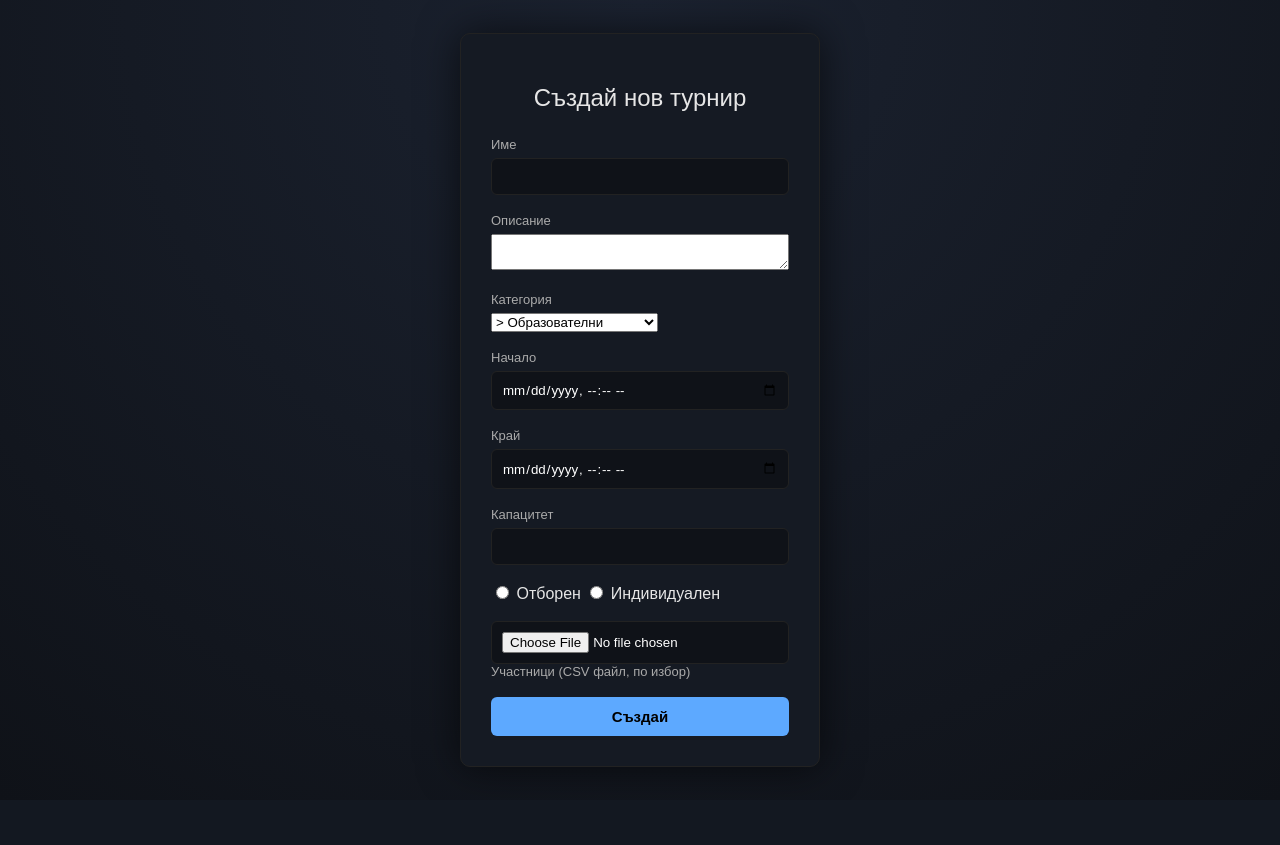
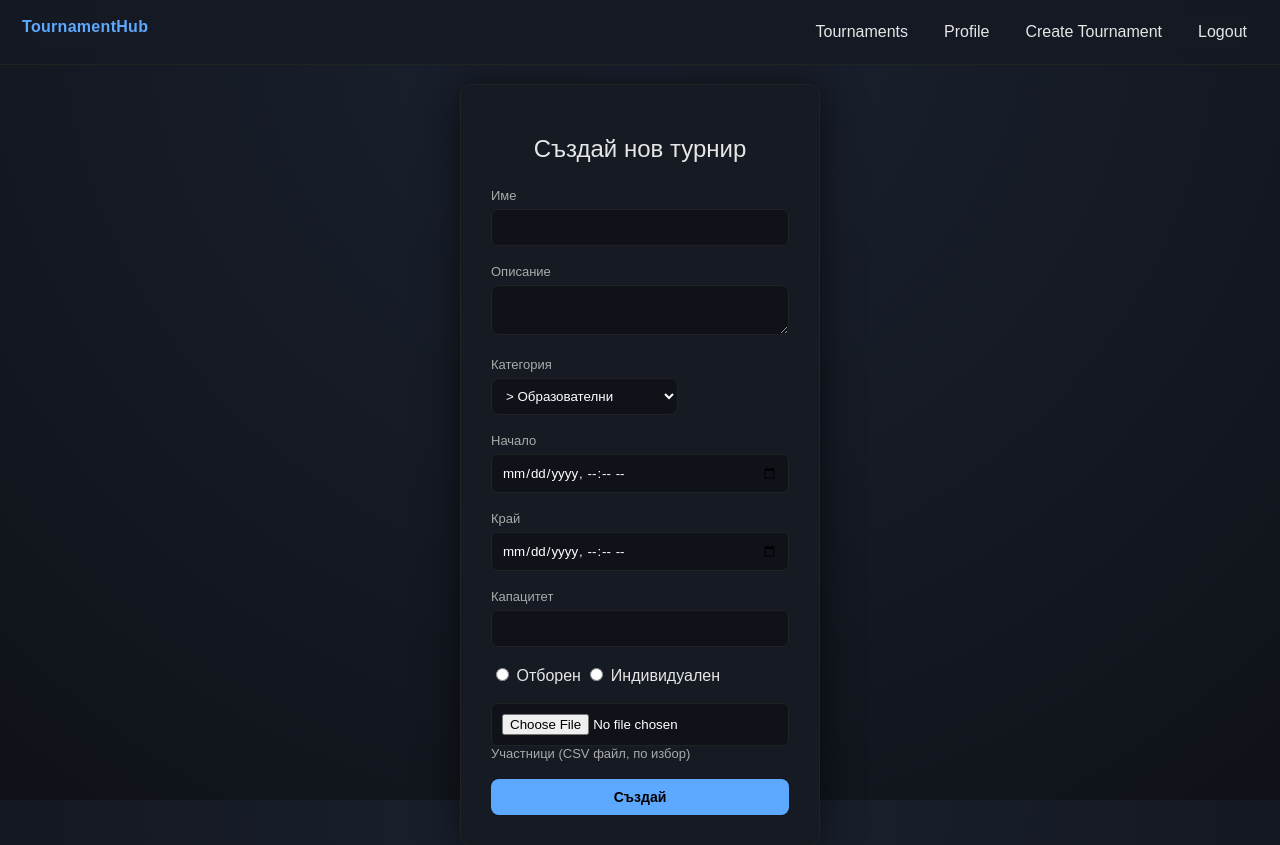
Before and after one commit to svechev/tournament-manager, a PHP site: page /create_tournament.php in a window 1280 px wide. Shown: the top 845 px of the page. Before the commit the page ends 769 px from the top, so only its background shows below. Run offline with PHP 8.4, Linux system fonts and the light colour scheme; a user stored in the database is signed in.

Commit message:
Minor changes

```diff
--- a/create_tournament.php
+++ b/create_tournament.php
@@ -20,8 +20,19 @@ $categories = ['Образователни','Шах', 'Спорт', 'Елект
     <meta charset="UTF-8">
     <title>CreateTournament | TournamentHub</title>
     <link rel="stylesheet" href="auth.css">
+    <link rel="stylesheet" href="style.css">
 </head>
 <body>
+
+<header class="navbar">
+    <div class="logo"><a href="home.php">TournamentHub</a></div>
+    <nav>
+        <a href="home.php">Tournaments</a>
+        <a href="user.php">Profile</a>
+        <a href="create_tournament.php">Create Tournament</a>
+        <a href="handlers/logout_handler.php">Logout</a>
+    </nav>
+</header>
 
 <div class="auth-container">
     <div class="auth-card">
@@ -40,9 +51,7 @@ $categories = ['Образователни','Шах', 'Спорт', 'Елект
 
             <div class="input-group">
                 <label>Описание</label>
-                <textarea style = " width: 100%;" name="description" rows="2" required>
-                    <?= htmlspecialchars($prev['description'] ?? '') ?>
-                </textarea>
+                <textarea style = " width: 100%;" name="description" rows="2" required><?= htmlspecialchars($prev['description'] ?? '') ?></textarea>
             </div>
 
             <div class="input-group">
--- a/example_data/individuals.csv
+++ b/example_data/individuals.csv
@@ -4,3 +4,5 @@ tosho,Тодор
 kris,Кристиян
 rado,Радостин
 ivan,Иван
+stoyan,Стоян
+milan,Милан
```
Also changed, not shown: handlers/create_tournament_handler.php (+13 -3 lines).
